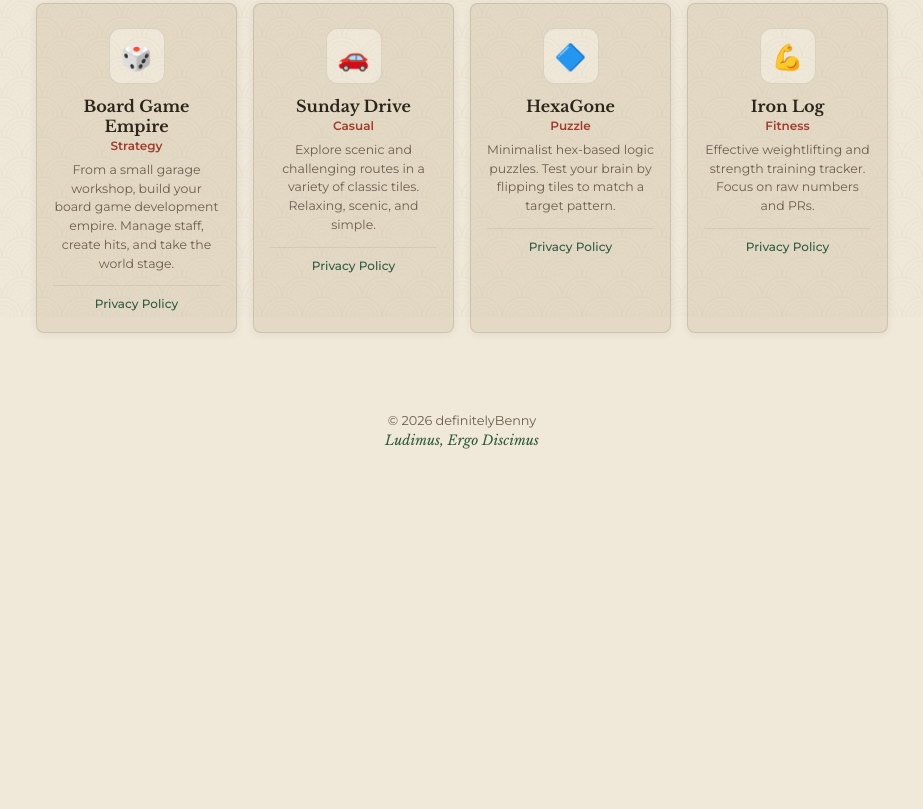
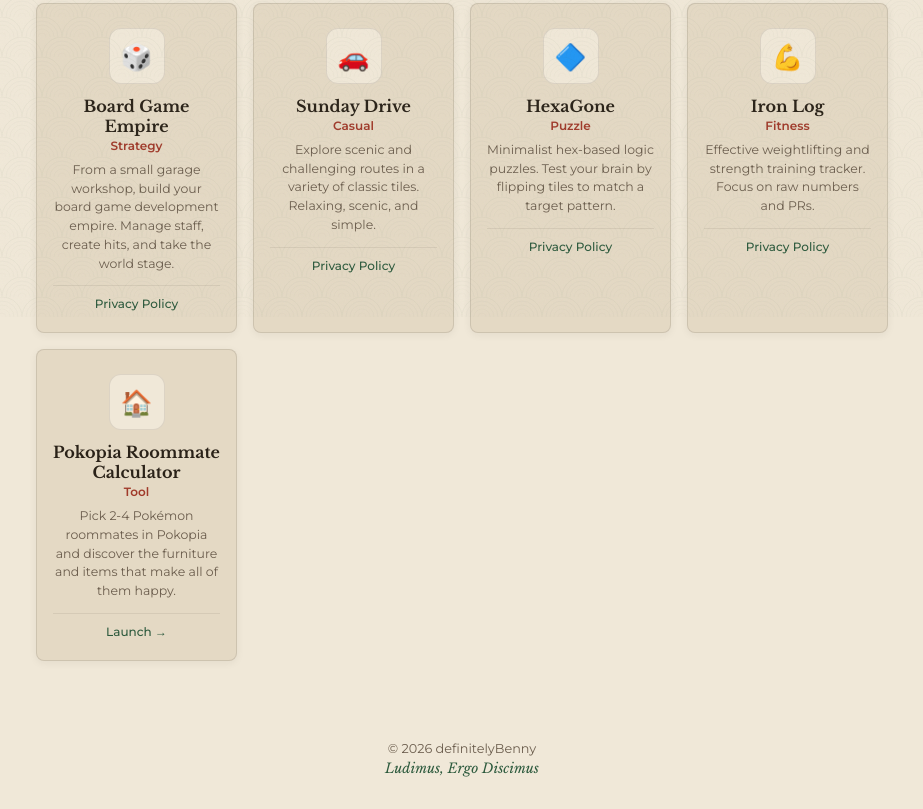
Before and after one commit to definitelybenny/definitelybenny.github.io, a plain HTML site: page index.html in a window 1280 px wide. Shown: the part 483-1292 px from the top of the page, without its empty margins (178-1101 px from the left). Before the commit the page ends 964 px from the top, so only its background shows below. Drawn offline with nearby package versions, Linux system fonts and the light colour scheme.

Commit message:
Add Pokopia Roommate Calculator card

```diff
--- a/index.html
+++ b/index.html
@@ -60,6 +60,14 @@
         <a href="/iron-log/privacy-policy" class="privacy-link">Privacy Policy</a>
       </div>
 
+      <div class="app-card">
+        <div class="app-icon">🏠</div>
+        <h3>Pokopia Roommate Calculator</h3>
+        <p class="category">Tool</p>
+        <p class="description">Pick 2-4 Pokémon roommates in Pokopia and discover the furniture and items that make all of them happy.</p>
+        <a href="/pokopia-roommate-calc/" class="privacy-link">Launch &rarr;</a>
+      </div>
+
     </div>
   </section>
 
```
